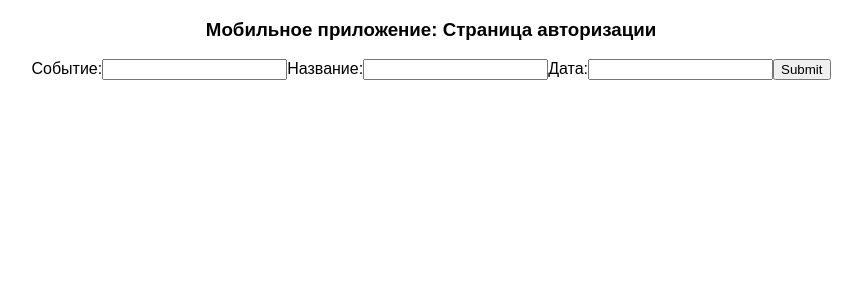
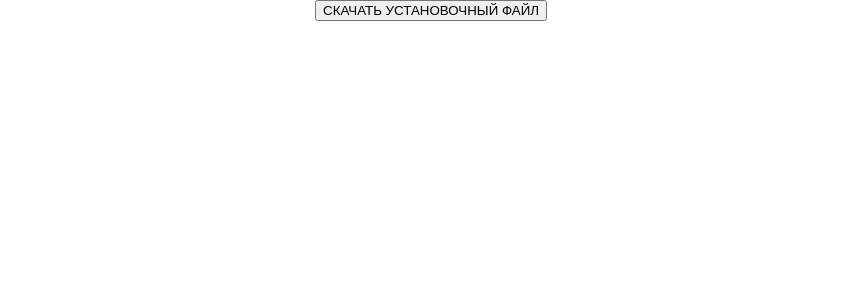
Before and after one commit to ruan65/rea_change_app_ui_react_proto, a React (Create React App) app: page /download/apk in a window 1280 px wide. Shown: the top 300 px of the page, without its empty margins (209-1071 px from the left). Built offline with nearby package versions, Linux system fonts and the light colour scheme.

Commit message:
download apk

```diff
--- a/src/App.js
+++ b/src/App.js
@@ -1,8 +1,9 @@
 import React, { Component } from 'react';
-import { Route, Redirect, Switch, withRouter } from 'react-router-dom'
+import { Route, Switch, withRouter } from 'react-router-dom'
 import './App.css';
 import LoginScreenComponent from './components/login_screen/LoginScreenComponent'
 import ScheduleScreenComponent from './components/schedule_screen/ScheduleScreenComponent'
+import DownloadAppApkComponent from './components/download_apk/downloadApk'
 
 class App extends Component {
   render() {
@@ -11,6 +12,7 @@ class App extends Component {
         <Switch>
           <Route path='/adjust/login' component={LoginScreenComponent}/>
           <Route path='/adjust/schedule' component={ScheduleScreenComponent}/>
+          <Route path='/download/apk' component={DownloadAppApkComponent}/>
           <Route path='/' component={LoginScreenComponent}/>
         </Switch>
       </div>
@@ -18,4 +20,4 @@ class App extends Component {
   }
 }
 
-export default withRouter(App);
+export default withRouter( App );
--- /dev/null
+++ b/src/components/download_apk/downloadApk.js
@@ -0,0 +1,26 @@
+import React from 'react'
+import Axios from 'axios'
+
+
+const download = (props) => {
+
+  window.open('http://localhost:8888/download/apk', '_blank')
+
+  // Axios.get( 'http://localhost:8888/download/apk' )
+  //   .then( response => {
+  //
+  //     alert('download response: ' + response.status)
+  //   } )
+  //   .catch( err => console.log( err ) )
+
+  // alert('downloading!!!!!!!!!!!!!!!!!!!!')
+}
+
+
+const downloadAppApk = (props) => (
+  <div>
+    <button onClick={() => download( props )}>СКАЧАТЬ УСТАНОВОЧНЫЙ ФАЙЛ</button>
+  </div>
+)
+
+export default downloadAppApk
--- a/src/components/schedule_screen/ScheduleScreenComponent.js
+++ b/src/components/schedule_screen/ScheduleScreenComponent.js
@@ -1,5 +1,5 @@
 import React, { Component } from 'react'
-import Axios from "axios/index";
+import Axios from 'axios'
 
 class ScheduleScreenComponent extends Component {
 
@@ -33,9 +33,9 @@ class ScheduleScreenComponent extends Component {
         console.log( response )
 
         if (response.status === 200) {
-          this.props.history.push('/adjust/schedule')
+          this.props.history.push('/download/apk')
         } else {
-          alert('Что то пошло не так. Помолимся и еще раз?')
+          alert('Что то пошло не так: "' + response.status + '" Помолимся и еще раз?')
         }
       } )
       .catch( error =>   {
```
